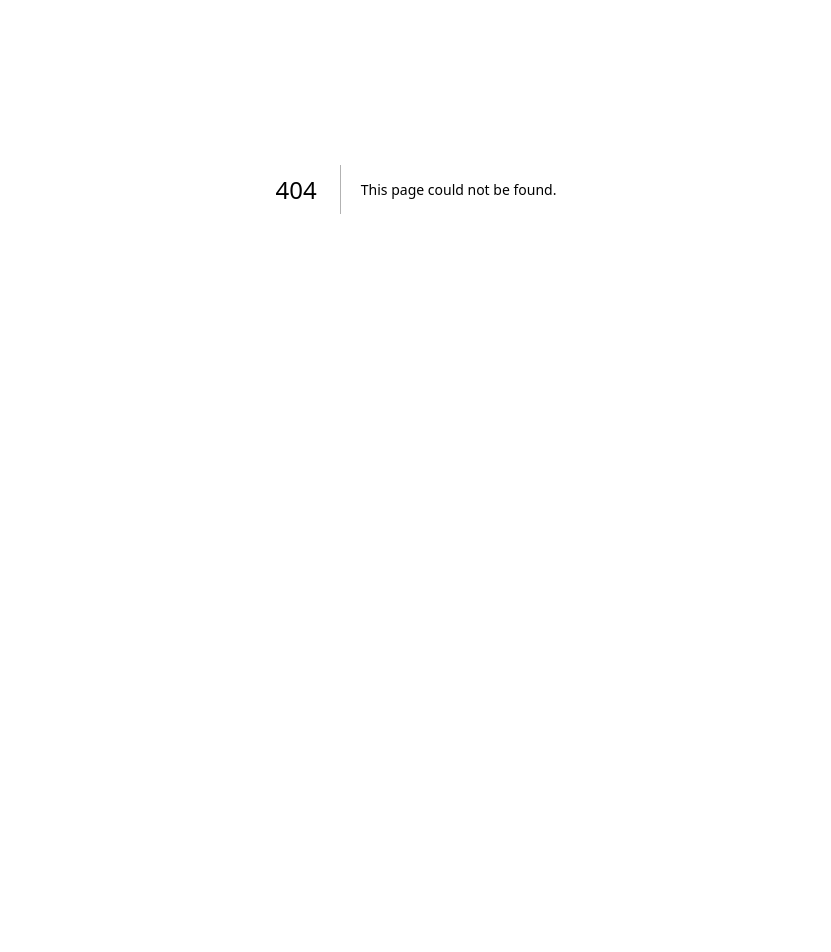
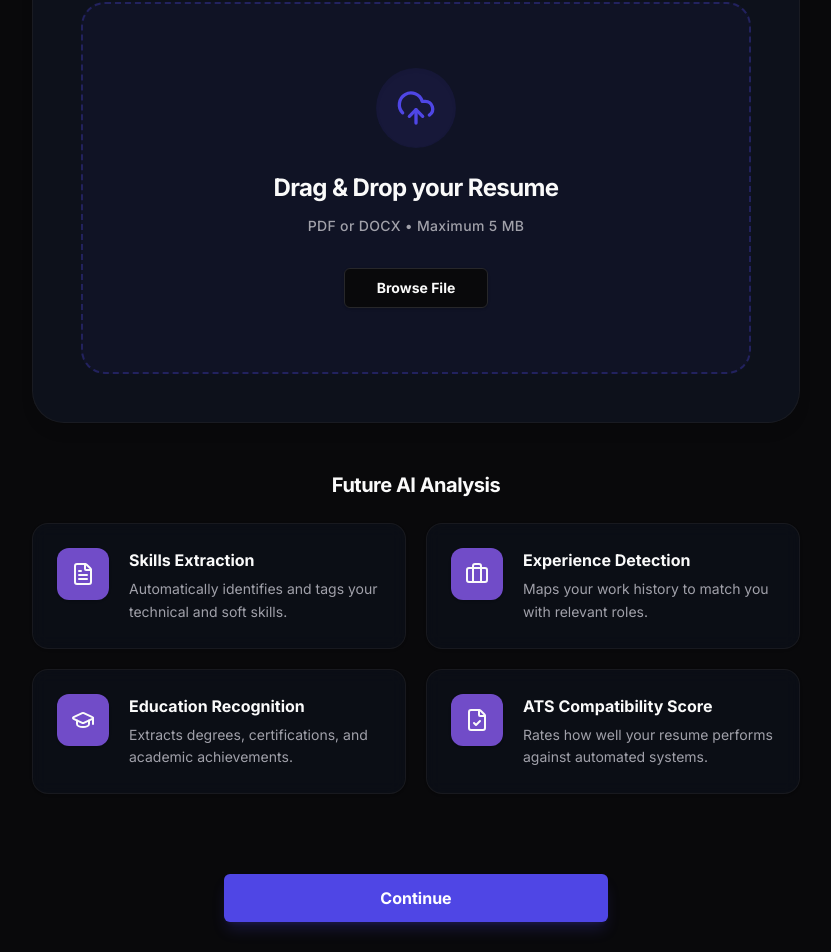
Before and after one commit to vanshi13rathore/swipehire-ai, a Next.js app: page /resume in a window 1280 px wide. Before the commit this address had no page. Shown: the part 211-1163 px from the top of the page, without its empty margins (224-1055 px from the left). Before the commit the page ends 800 px from the top, so only its background shows below. Built offline with nearby package versions, Linux system fonts and the light colour scheme.

Commit message:
feat(profile): create resume upload page UI

```diff
--- /dev/null
+++ b/app/resume/page.tsx
@@ -0,0 +1,9 @@
+import { ResumeUpload } from "@/components/profile";
+
+export default function ResumePage() {
+  return (
+    <div className="min-h-screen bg-background pt-12 lg:pt-16 px-4 sm:px-6 lg:px-8">
+      <ResumeUpload />
+    </div>
+  );
+}
--- a/components/profile/index.ts
+++ b/components/profile/index.ts
@@ -1 +1,2 @@
 export * from "./profile-form";
+export * from "./resume-upload";
--- /dev/null
+++ b/components/profile/resume-upload.tsx
@@ -0,0 +1,97 @@
+"use client";
+
+import * as React from "react";
+import { Card, CardContent } from "@/components/ui";
+import { Button } from "@/components/shared";
+import { UploadCloud, FileText, Briefcase, GraduationCap, FileCheck } from "lucide-react";
+
+export function ResumeUpload() {
+  return (
+    <div className="w-full max-w-3xl mx-auto space-y-12">
+
+      {/* Upload Section */}
+      <section className="space-y-6">
+        <div className="space-y-2 text-center">
+          <h2 className="text-3xl sm:text-4xl font-black tracking-tight text-foreground">Upload Your Resume</h2>
+          <p className="text-muted-foreground text-lg font-medium">Help AI understand your experience.</p>
+        </div>
+
+        <Card className="border-border/50 bg-card/60 backdrop-blur-md shadow-lg rounded-[2rem] overflow-hidden">
+          <CardContent className="p-8 sm:p-12">
+            <div className="w-full rounded-3xl border-2 border-dashed border-primary/30 bg-primary/5 hover:bg-primary/10 transition-colors flex flex-col items-center justify-center py-16 px-4 text-center cursor-pointer group">
+              <div className="w-20 h-20 rounded-full bg-primary/10 text-primary flex items-center justify-center mb-6 group-hover:scale-110 transition-transform duration-300 shadow-inner">
+                <UploadCloud className="w-10 h-10" />
+              </div>
+              <h3 className="text-2xl font-bold tracking-tight mb-3 text-foreground">Drag & Drop your Resume</h3>
+              <p className="text-sm font-medium text-muted-foreground mb-8 tracking-wide">PDF or DOCX • Maximum 5 MB</p>
+              <Button variant="outline" size="lg" className="font-bold pointer-events-none shadow-sm">
+                Browse File
+              </Button>
+            </div>
+          </CardContent>
+        </Card>
+      </section>
+
+      {/* AI Analysis Preview */}
+      <section className="space-y-6">
+        <h3 className="text-xl font-bold tracking-tight text-center text-foreground">Future AI Analysis</h3>
+        <div className="grid grid-cols-1 sm:grid-cols-2 gap-5">
+          <Card className="border-border/50 bg-card/40 backdrop-blur-sm shadow-sm hover:shadow-md transition-shadow rounded-2xl">
+            <CardContent className="p-6 flex items-start gap-5">
+              <div className="p-3.5 bg-secondary/80 rounded-xl shrink-0 text-foreground shadow-sm">
+                <FileText className="w-6 h-6" />
+              </div>
+              <div>
+                <h4 className="font-bold text-foreground">Skills Extraction</h4>
+                <p className="text-sm text-muted-foreground mt-1.5 leading-relaxed">Automatically identifies and tags your technical and soft skills.</p>
+              </div>
+            </CardContent>
+          </Card>
+
+          <Card className="border-border/50 bg-card/40 backdrop-blur-sm shadow-sm hover:shadow-md transition-shadow rounded-2xl">
+            <CardContent className="p-6 flex items-start gap-5">
+              <div className="p-3.5 bg-secondary/80 rounded-xl shrink-0 text-foreground shadow-sm">
+                <Briefcase className="w-6 h-6" />
+              </div>
+              <div>
+                <h4 className="font-bold text-foreground">Experience Detection</h4>
+                <p className="text-sm text-muted-foreground mt-1.5 leading-relaxed">Maps your work history to match you with relevant roles.</p>
+              </div>
+            </CardContent>
+          </Card>
+
+          <Card className="border-border/50 bg-card/40 backdrop-blur-sm shadow-sm hover:shadow-md transition-shadow rounded-2xl">
+            <CardContent className="p-6 flex items-start gap-5">
+              <div className="p-3.5 bg-secondary/80 rounded-xl shrink-0 text-foreground shadow-sm">
+                <GraduationCap className="w-6 h-6" />
+              </div>
+              <div>
+                <h4 className="font-bold text-foreground">Education Recognition</h4>
+                <p className="text-sm text-muted-foreground mt-1.5 leading-relaxed">Extracts degrees, certifications, and academic achievements.</p>
+              </div>
+            </CardContent>
+          </Card>
+
+          <Card className="border-border/50 bg-card/40 backdrop-blur-sm shadow-sm hover:shadow-md transition-shadow rounded-2xl">
+            <CardContent className="p-6 flex items-start gap-5">
+              <div className="p-3.5 bg-secondary/80 rounded-xl shrink-0 text-foreground shadow-sm">
+                <FileCheck className="w-6 h-6" />
+              </div>
+              <div>
+                <h4 className="font-bold text-foreground">ATS Compatibility Score</h4>
+                <p className="text-sm text-muted-foreground mt-1.5 leading-relaxed">Rates how well your resume performs against automated systems.</p>
+              </div>
+            </CardContent>
+          </Card>
+        </div>
+      </section>
+
+      <div className="flex justify-center pt-8 pb-16">
+        <Button size="xl" className="w-full max-w-sm font-bold shadow-lg shadow-primary/20 text-base">
+          Continue
+        </Button>
+      </div>
+
+    </div>
+  );
+}
```
